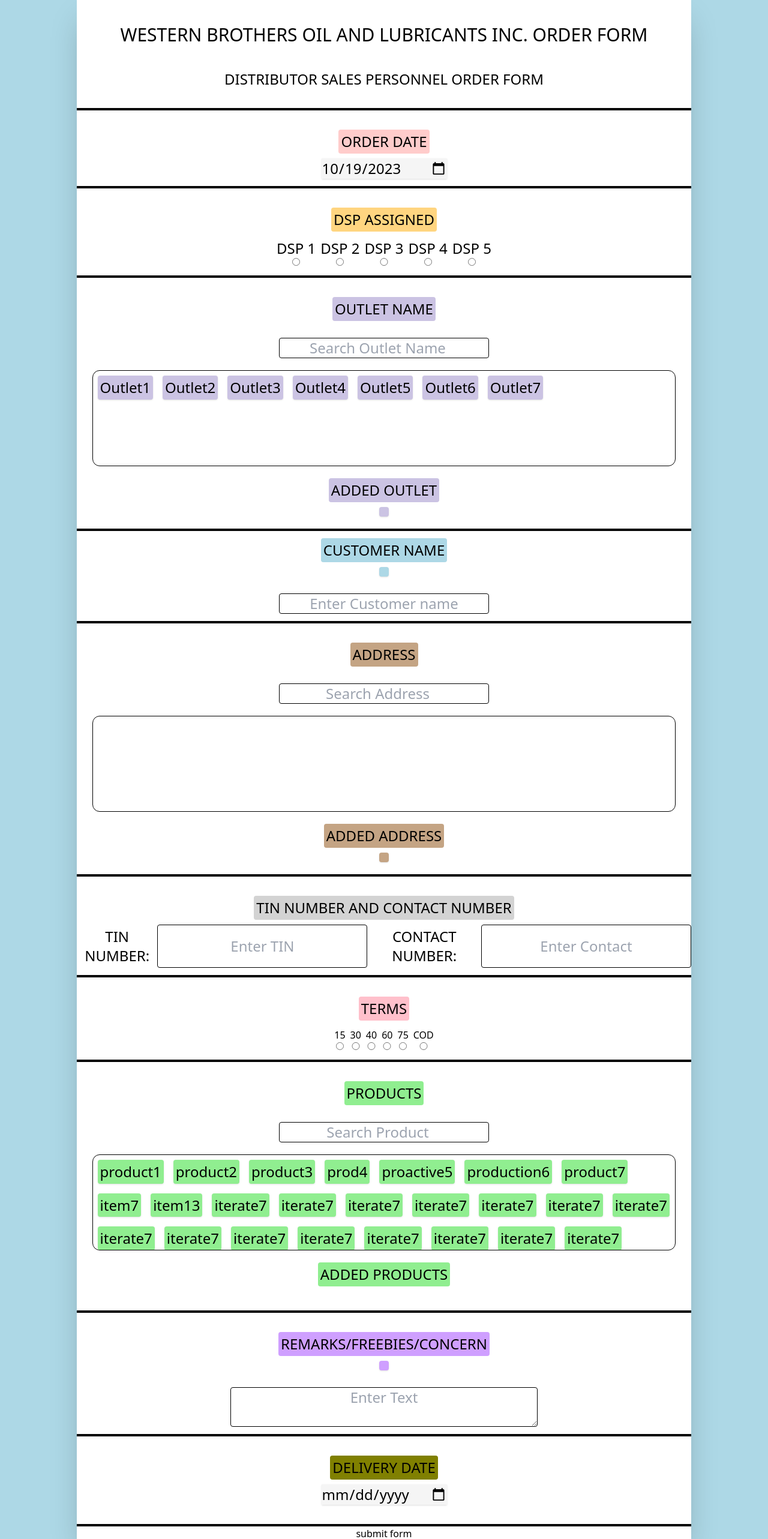
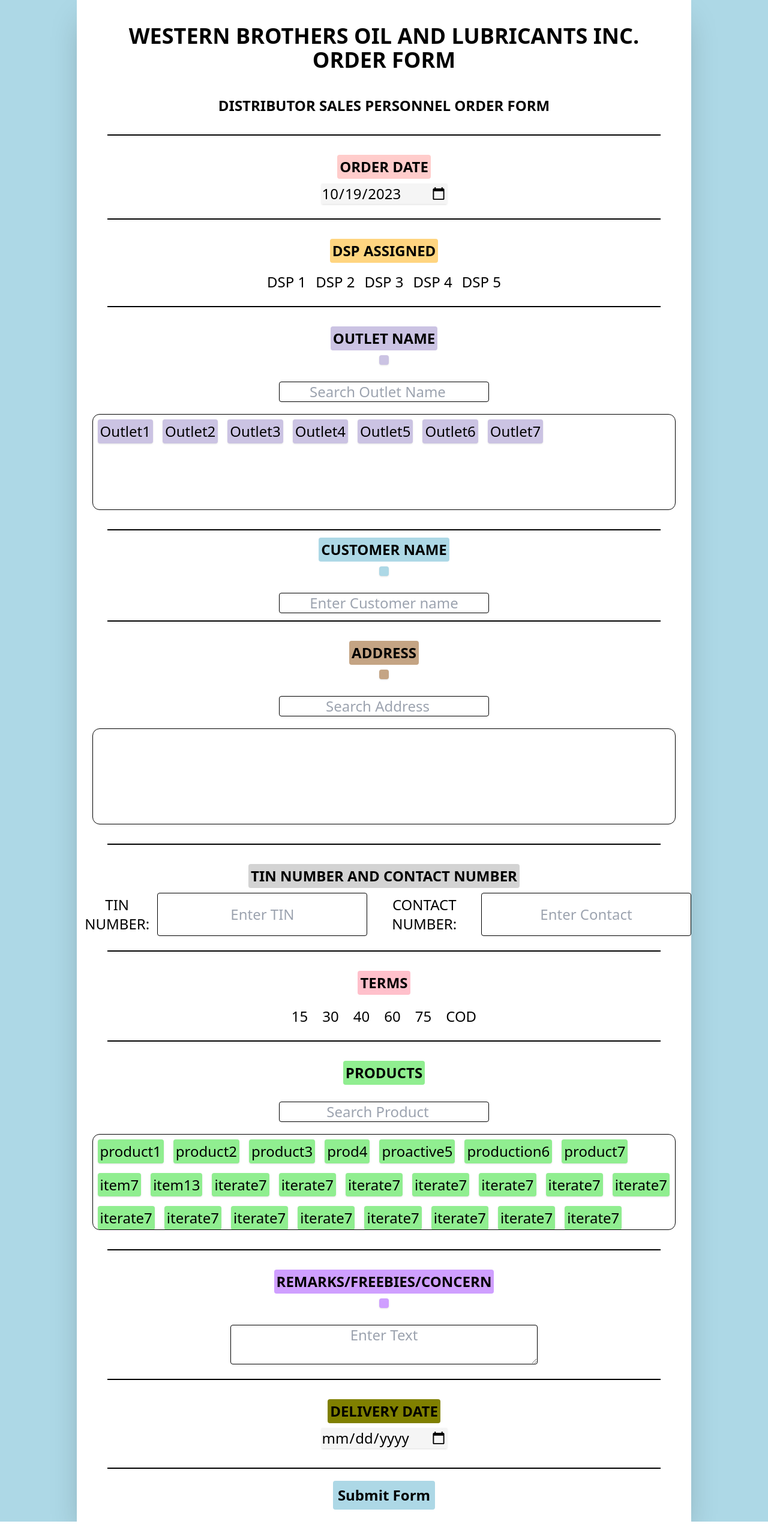
Before and after one commit to Xyron-22/WebForm, a Next.js app: page / in a window 1280 px wide. Shown: the top 2565 px of the page at 60% size. After the commit the page ends 2536 px from the top, so only its background shows below. Built offline with nearby package versions, Linux system fonts and the light colour scheme.

Commit message:
development stage 3 finalized form

```diff
--- a/components/Home.jsx
+++ b/components/Home.jsx
@@ -1,6 +1,6 @@
 "use client"
 
-import React, { useEffect, useRef, useState } from 'react';
+import React, { useEffect, useState } from 'react';
 import axios from "axios";
 import toast, {Toaster} from "react-hot-toast";
 import ProductData from '@/data/ProductData';
@@ -11,8 +11,6 @@ import TermsData from '@/data/TermsData';
 import Modal from './Modal';
 
 const HomePage = () => {
-
-  const formData = useRef()
 
   // ORDER DATE -----------------------------------------------------
   //getting the date today
@@ -31,17 +29,11 @@ const HomePage = () => {
   const [outletArray, setOutletArray] = useState(Outlet) //do not remove
   //state for outlet name selected
 
-  // CUSTOMER NAME -----------------------------------------------------
-  //state for customer name
-  const [customerName, setCustomerName] = useState("") //do not remove
-
   // ADDRESS --------------------------------------------------------
   //state for array of address shown based on DSP assigned
   const [arrayOfAddressShown, setArrayOfAddressShown] = useState() //do not remove
   //state for array of address to search against, initial array of address based on dsp
   const [arrayOfAddressToSearchAgainst, setArrayOfAddressToSearchAgainst] = useState() //do not remove
-  //state for address
-  const [address, setAddress] = useState("") //do not remove
 
   // PRODUCTS -------------------------------------------------------------
   //state for single product
@@ -71,7 +63,7 @@ const HomePage = () => {
     deliveryDate: ""
   })
 
-  console.log(form)
+  // console.log(form)
 
   // MODAL TOGGLE ------------------------------------------------------------------
   //state for toggling the modal
@@ -132,7 +124,7 @@ const HomePage = () => {
       && form.remarksFreebiesConcern !== ""
       && form.deliveryDate !== "") {
         try {
-          await axios.post(process.env.NEXT_PUBLIC_BACKEND_URL + "/api/v1/form", formData.current, {
+          await axios.post(process.env.NEXT_PUBLIC_BACKEND_URL + "/api/v1/form", form, {
             headers: {
               "Content-Type": "application/json"
             }
@@ -153,7 +145,9 @@ const HomePage = () => {
           className: "text-2xl"
         })
       }
-      console.log(formData.current)
+      setDspAssigned("")
+      setArrayOfAddressShown([])
+      setArrayProducts([])
       setForm({
         orderDate: defaultDate,
         dspAssigned: "",
@@ -193,29 +187,33 @@ const HomePage = () => {
 
   return (
     <>
-    <form className='flex-col flex items-center lg:w-[80%] bg-white shadow-2xl' ref={formData} onSubmit={handleSubmit}>
-      <h1 className='m-10 text-xl text-center md:text-3xl'>WESTERN BROTHERS OIL AND LUBRICANTS INC. ORDER FORM</h1>
-      <h3 className='mb-5 text-lg text-center md:text-2xl'>DISTRIBUTOR SALES PERSONNEL ORDER FORM</h3>
-      <hr className='border-2 border-black w-full my-3'/>
-    <label htmlFor='orderDate' className='mt-5 mb-2 text-lg md:text-2xl text-center bg-[#ffcccb] p-1 rounded'>ORDER DATE</label>
-    <input className='shadow bg-whiteSmoke text-xl md:text-2xl' type='date' name='orderDate' value={date.toLocaleDateString("en-CA")} onChange={onSetDate}></input>
-    <hr className='border-2 border-black w-full my-3'/>
-    <h1 className='text-lg md:text-2xl text-center mt-5 mb-2 bg-[#FFD580] p-1 rounded'>DSP ASSIGNED</h1>
+   <form className='flex-col flex items-center lg:w-[80%] bg-white shadow-2xl' onSubmit={handleSubmit}>
+      <h1 className='m-7 md:m-10 text-xl text-center md:text-4xl font-extrabold'>WESTERN BROTHERS OIL AND LUBRICANTS INC. ORDER FORM</h1>
+      <h3 className='mb-5 text-lg text-center md:text-2xl font-bold'>DISTRIBUTOR SALES PERSONNEL ORDER FORM</h3>
+      <hr className='border-[1px] border-black w-[90%] my-3'/>
+    <label htmlFor='orderDate' className='mt-5 mb-2 text-lg md:text-2xl text-center bg-[#ffcccb] p-1 rounded font-semibold'>ORDER DATE</label>
+    <input className='shadow bg-whiteSmoke text-xl md:text-2xl mb-3' type='date' name='orderDate' value={date.toLocaleDateString("en-CA")} onChange={onSetDate}></input>
+    <hr className='border-[1px] border-black w-[90%] my-3'/>
+    <h1 className='text-lg md:text-2xl text-center mt-5 mb-2 bg-[#FFD580] p-1 rounded font-semibold'>DSP ASSIGNED</h1>
     <div className='text-center flex'>
       {DspData.map((dsp, i) => {
         return (
           <div className='m-1 flex flex-col' key={i}>
-          <label htmlFor="dspAssigned" className='text-xl md:text-2xl'>{dsp}</label>
-          <input type='radio' name="dspAssigned" value={dsp} checked={dspAssigned === dsp} onChange={(e) => {
+          <input onClick={(e) => {
             setDspAssigned(e.target.value)
             setForm({...form, dspAssigned: e.target.value})
-          }}></input>
+          }} type='button' value={dsp} className={`text-xl md:text-2xl ${dspAssigned === dsp ? "bg-[#FFD580]" : "bg-transparent"} rounded p-1 mb-1 hover:cursor-pointer`}></input>
+          {/* <input type='radio' name="dspAssigned" value={dsp} checked={dspAssigned === dsp} onChange={(e) => {
+            setDspAssigned(e.target.value)
+            setForm({...form, dspAssigned: e.target.value})
+          }}></input> */}
         </div>
         )
       })}
     </div>
-      <hr className='border-2 border-black w-full my-3'/>
-    <h1 className='text-lg md:text-2xl text-center mt-5 mb-2 bg-[#CBC3E3] p-1 rounded'>OUTLET NAME</h1>
+    <hr className='border-[1px] border-black w-[90%] my-3'/>
+    <h1 className='text-lg md:text-2xl text-center mt-5 mb-2 bg-[#CBC3E3] p-1 rounded font-semibold'>OUTLET NAME</h1>
+    <h1 className='text-lg md:text-2xl text-center mb-2 bg-[#CBC3E3] rounded shadow p-2'>{form?.outlet}</h1>
     <input type='search' onChange={handleSearchOutletName} placeholder='Search Outlet Name' className='text-lg md:text-2xl mt-5 text-center border border-black rounded'></input>
     <div className='w-[95%] flex m-5 flex-wrap text-lg md:text-2xl border border-black rounded-xl h-[20vh] overflow-auto'>
     {outletArray.map((val, i) => {
@@ -225,52 +223,52 @@ const HomePage = () => {
       )
     })}
     </div>
-    <h1 className='text-lg md:text-2xl text-center mb-2 bg-[#CBC3E3] p-1 rounded'>ADDED OUTLET</h1>
-    <h1 className='text-lg md:text-2xl text-center mb-2 bg-[#CBC3E3] rounded shadow p-2'>{form?.outlet}</h1>
-      <hr className='border-2 border-black w-full my-3'/>
-    <h1 className='text-lg md:text-2xl text-center mb-2 bg-[#ADD8E6] p-1 rounded'>CUSTOMER NAME</h1>
-    <h1 className='text-lg md:text-2xl text-center mb-2 bg-[#ADD8E6] rounded shadow p-2'>{customerName}</h1>
-    <input type='text' placeholder='Enter Customer name' name='customerName' val={customerName} className='text-lg md:text-2xl mt-5 text-center border border-black rounded' onChange={(e) => {
-      setCustomerName(e.target.value)
-      setForm({...form, customerName: e.target.value})
-    }}></input>
-      <hr className='border-2 border-black w-full my-3'/>
-    <h1 className='text-lg md:text-2xl text-center mt-5 mb-2 bg-[#C4A484] p-1 rounded'>ADDRESS</h1>
+    <hr className='border-[1px] border-black w-[90%] my-3'/>
+    <h1 className='text-lg md:text-2xl text-center mb-2 bg-[#ADD8E6] p-1 rounded font-semibold'>CUSTOMER NAME</h1>
+    <h1 className='text-lg md:text-2xl text-center mb-2 bg-[#ADD8E6] rounded shadow p-2'>{form.customerName}</h1>
+    <input type='text' placeholder='Enter Customer name' name='customerName' val={form.customerName} className='text-lg md:text-2xl mt-5 text-center border border-black rounded' onChange={(e) => setForm({...form, customerName: e.target.value})}></input>
+    <hr className='border-[1px] border-black w-[90%] my-3'/>
+    <h1 className='text-lg md:text-2xl text-center mt-5 mb-2 bg-[#C4A484] p-1 rounded font-semibold'>ADDRESS</h1>
+    <h1 className='text-lg md:text-2xl text-center mb-2 shadow bg-[#C4A484] p-2 rounded'>{form.address}</h1>
     <input type='search' onChange={handleSearchAddress} placeholder='Search Address' className='text-lg md:text-2xl mt-5 text-center border border-black rounded'></input>
     <div className='w-[95%] flex m-5 flex-wrap text-lg md:text-2xl border border-black rounded-xl h-[20vh] overflow-auto'>
     {arrayOfAddressShown && arrayOfAddressShown.map((address, i) => {
       return (
-        <input type='button' className='h-[25%] m-1 md:m-2 hover:cursor-pointer bg-[#C4A484] rounded p-1 shadow hover:scale-110' name='address' value={address} onClick={(e) => {
-          setAddress(e.target.value)
-          setForm({...form, address: e.target.value})
-        }} key={i}></input>
+        <input type='button' className='h-[25%] m-1 md:m-2 hover:cursor-pointer bg-[#C4A484] rounded p-1 shadow hover:scale-110' name='address' value={address} onClick={(e) => setForm({...form, address: e.target.value})} key={i}></input>
       )
     })}
     </div>
-    <h1 className='text-lg md:text-2xl text-center mb-2 bg-[#C4A484] p-1 rounded'>ADDED ADDRESS</h1>
-    <h1 className='text-lg md:text-2xl text-center mb-2 shadow bg-[#C4A484] p-2 rounded'>{address}</h1>
-      <hr className='border-2 border-black w-full my-3'/>
-    <h1 className='text-lg md:text-2xl text-center mt-5 mb-2 bg-[#D3D3D3] p-1 rounded'>TIN NUMBER AND CONTACT NUMBER</h1>
-    <div className='text-center flex flex-col lg:flex-row'>
+    <hr className='border-[1px] border-black w-[90%] my-3'/>
+    <h1 className='text-lg md:text-2xl text-center mt-5 mb-2 bg-[#D3D3D3] p-1 rounded font-semibold'>TIN NUMBER AND CONTACT NUMBER</h1>
+    <div className='text-center flex flex-col lg:flex-row mb-3'>
       <label htmlFor='TIN' className='text-lg md:text-2xl text-center m-1'>TIN NUMBER:</label>
       <input name='TIN' val={form.tinNumber} type='text' className='text-lg md:text-2xl text-center border border-black rounded' placeholder='Enter TIN' onChange={(e) => setForm({...form, tinNumber: e.target.value})}></input>
       <label htmlFor='Contact' className='text-lg md:text-2xl text-center m-1'>CONTACT NUMBER:</label>
       <input name='Contact' val={form.contactNumber} type='text' className='text-lg md:text-2xl text-center border border-black rounded' placeholder='Enter Contact' onChange={(e) => setForm({...form, contactNumber: e.target.value})}></input>
     </div>
-      <hr className='border-2 border-black w-full my-3'/>
-    <h1 className='text-lg md:text-2xl text-center mb-2 mt-5 bg-[#FFC0CB] p-1 rounded'>TERMS</h1>
+    <hr className='border-[1px] border-black w-[90%] my-3'/>
+    <h1 className='text-lg md:text-2xl text-center mb-2 mt-5 bg-[#FFC0CB] p-1 rounded font-semibold'>TERMS</h1>
     <div className='text-center flex'>
       {TermsData.map((termValue, i) => {
         return (
           <div className='m-1 flex flex-col' key={i}>
-          <label htmlFor={termValue}>{termValue}</label>
-          <input type='radio' name="term" value={termValue} checked={form?.term === termValue} onChange={(e) => setForm({...form, term: e.target.value})}></input>
+          <input type='button' name="term" value={termValue} className={`${form.term === termValue ? "bg-[#FFC0CB]" : "bg-transparent"} m-1 p-1 rounded hover:cursor-pointer text-lg md:text-2xl`} onClick={(e) => setForm({...form, term: e.target.value})}></input>
         </div>
         )
       })}
     </div>
-      <hr className='border-2 border-black w-full my-3'/>
-    <h1 className='text-lg md:text-2xl text-center mb-2 mt-5 bg-lightGreen p-1 rounded'>PRODUCTS</h1>
+    <hr className='border-[1px] border-black w-[90%] my-3'/>
+    <h1 className='text-lg md:text-2xl text-center mb-2 mt-5 bg-lightGreen p-1 rounded font-semibold'>PRODUCTS</h1>
+    <div>
+    {/* <h1 className='text-lg md:text-2xl text-center mb-2 bg-lightGreen p-1 rounded'>ADDED PRODUCTS</h1> */}
+    {arrayProducts.map(({product, quantity, price}, i) => {
+      return (
+        <div className='text-lg md:text-2xl text-center p-2 rounded flex'>
+          <li className='bg-lightGreen p-2 rounded' key={i}>Product: {product} | Quantity: {quantity} | Price: &#x20B1;{price}</li><button className='ml-3 bg-[#FF0000] p-2 rounded' type='button' onClick={(e) => handleRemoveProductOnArray(e, product)}>Remove</button>
+        </div>
+      )
+    })}
+    </div>
     <input type='search' onChange={handleSearchProduct} placeholder='Search Product' className='text-lg md:text-2xl mt-5 text-center border border-black rounded'></input>
     <div className='w-[95%] flex m-5 flex-wrap text-lg md:text-2xl border border-black rounded-xl h-[20vh] overflow-auto'>
     {initialProductArray.map((val, i) => {
@@ -283,25 +281,15 @@ const HomePage = () => {
       )
     })}
     </div>
-    <div className='pb-5'>
-    <h1 className='text-lg md:text-2xl text-center mb-2 bg-lightGreen p-1 rounded'>ADDED PRODUCTS</h1>
-    {arrayProducts.map(({product, quantity, price}, i) => {
-      return (
-        <div className='text-lg md:text-2xl text-center mb-2 shadow bg-lightGreen p-2 rounded'>
-          <li key={i}>Product:{product}, Quantity:{quantity}, Price:&#x20B1;{price} <button type='button' onClick={(e) => handleRemoveProductOnArray(e, product)}>REMOVE</button></li>
-        </div>
-      )
-    })}
-    </div>
-    <hr className='border-2 border-black w-full my-3'/>
-     <h1 className='text-lg md:text-2xl text-center mb-2 mt-5 bg-[#CF9FFF] p-1 rounded'>REMARKS/FREEBIES/CONCERN</h1>
+    <hr className='border-[1px] border-black w-[90%] my-3'/>
+     <h1 className='text-lg md:text-2xl text-center mb-2 mt-5 bg-[#CF9FFF] p-1 rounded font-semibold'>REMARKS/FREEBIES/CONCERN</h1>
     <h1 className='text-lg md:text-2xl text-center mb-2 bg-[#CF9FFF] rounded shadow p-2'>{form?.remarksFreebiesConcern}</h1>
-    <textarea type='text' placeholder='Enter Text' name='remarksFreebiesConcern' className='w-[50%] text-lg md:text-2xl mt-5 text-center border border-black rounded' onChange={(e) => setForm({...form, remarksFreebiesConcern: e.target.value})}></textarea>
-    <hr className='border-2 border-black w-full my-3'/>
-    <h1 className='text-lg md:text-2xl text-center mb-2 mt-5 bg-[#808000] p-1 rounded'>DELIVERY DATE</h1>
+    <textarea type='text' placeholder='Enter Text' name='remarksFreebiesConcern' className='w-[50%] text-lg md:text-2xl mt-5 text-center border border-black rounded mb-3' onChange={(e) => setForm({...form, remarksFreebiesConcern: e.target.value})}></textarea>
+    <hr className='border-[1px] border-black w-[90%] my-3'/>
+    <h1 className='text-lg md:text-2xl text-center mb-2 mt-5 bg-[#808000] p-1 rounded font-semibold'>DELIVERY DATE</h1>
     <input className='shadow bg-whiteSmoke mb-5 text-xl md:text-2xl' type='date' name='deliveryDate' onChange={(e) => setForm({...form, deliveryDate: e.target.value})}></input>
-    <hr className='border-2 border-black w-full mt-3'/>
-    <button type='submit'>submit form</button>
+    <hr className='border-[1px] border-black w-[90%] my-3'/>
+    <button type='submit' className='mb-5 m-2 text-lg md:text-2xl p-2 rounded bg-lightBlue font-semibold'>Submit Form</button>
     {toggle && <Modal setToggle={setToggle} toggle={toggle} product={product} handleProduct={handleProduct} setProduct={setProduct} setArrayProducts={setArrayProducts} arrayProducts={arrayProducts} form={form} setForm={setForm}></Modal>}
     </form>
     <Toaster></Toaster>
```
